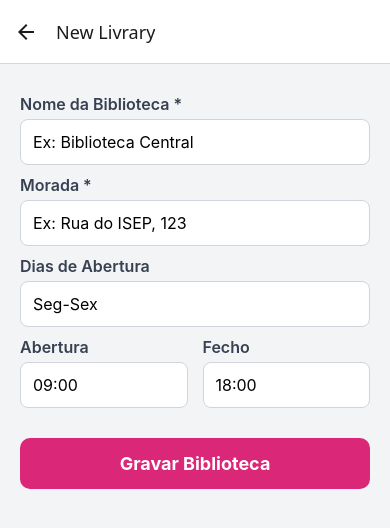
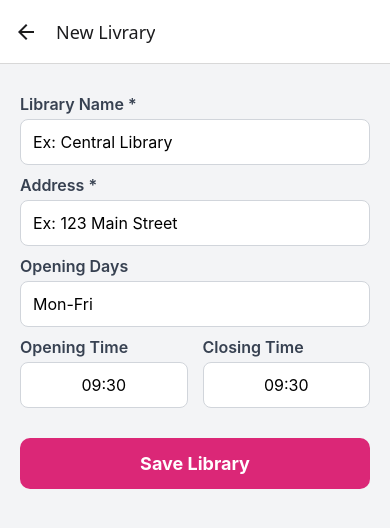
Before and after one commit to henry69420/DSSMV_ProjectReact_1200968_1221392, a React Native app: screen /CreateLibrary in a window 390 px wide. Shown: the top 528 px of the page. Built offline with nearby package versions, Linux system fonts and the light colour scheme.

Commit message:
changed to timepicker when creating library, extend/return books fix and added open/close library notice

```diff
--- a/package.json
+++ b/package.json
@@ -10,6 +10,7 @@
     "test": "jest"
   },
   "dependencies": {
+    "@react-native-community/datetimepicker": "^8.5.1",
     "@react-native/new-app-screen": "0.82.1",
     "@react-navigation/native-stack": "^7.8.6",
     "react": "19.1.1",
--- a/src/screens/BookSearchScreen.js
+++ b/src/screens/BookSearchScreen.js
@@ -84,7 +84,7 @@ const BookSearchScreen = ({ navigation }) => {
             <View style={styles.searchHeader}>
                 <TextInput
                     style={styles.searchInput}
-                    placeholder="Pesquisar livros..."
+                    placeholder="Search books..."
                     placeholderTextColor="#9CA3AF"
                     value={query}
                     onChangeText={handleSearch}
--- a/src/screens/CheckedOutScreen.js
+++ b/src/screens/CheckedOutScreen.js
@@ -44,6 +44,26 @@ export default function CheckedOutBooksScreen() {
     const getDaysUntilDue = (dueDate) => {
         const diffTime = new Date(dueDate) - new Date();
         return Math.ceil(diffTime / (1000 * 60 * 60 * 24));
+    };
+
+    const handleCheckIn = (item) => {
+        const formattedLibraryId = item.libraryId.replace(
+            /^([a-f0-9]{8})([a-f0-9]{4})([a-f0-9]{4})([a-f0-9]{4})([a-f0-9]{12})$/i,
+            '$1-$2-$3-$4-$5'
+        );
+        Alert.alert(
+            "Confirmation",
+            `Do you want to return the book: ${item.book?.title || item.title}?`,
+            [
+                { text: "No", style: "cancel" },
+                {
+                    text: "Yes, Return",
+                    onPress: () => {
+                        LibraryActions.checkInBook(formattedLibraryId, item.book.isbn, userId);
+                    }
+                }
+            ]
+        );
     };
 
     const renderItem = ({ item }) => {
@@ -97,7 +117,7 @@ export default function CheckedOutBooksScreen() {
                     </TouchableOpacity>
                     <TouchableOpacity
                         style={[styles.actionButton, styles.checkInBtn]}
-                        onPress={() => LibraryActions.checkInBook(item.libraryId, item.book.isbn, userId)}
+                        onPress={() => handleCheckIn(item)}
                     >
                         <Text style={styles.actionButtonText}>RETURN</Text>
                     </TouchableOpacity>
--- a/src/screens/CreateLibraryScreen.js
+++ b/src/screens/CreateLibraryScreen.js
@@ -8,49 +8,77 @@ import {
     StyleSheet,
     ScrollView,
     Alert,
-  ActivityIndicator
+    ActivityIndicator,
+    Platform
 } from 'react-native';
+import DateTimePicker from '@react-native-community/datetimepicker';
 import { LibraryActions } from '../actions/LibraryActions';
 
 const CreateLibraryScreen = ({ navigation }) => {
-  // Estado do formulário
+    // Form state
     const [name, setName] = useState('');
     const [address, setAddress] = useState('');
-  const [openDays, setOpenDays] = useState('Seg-Sex');
-  const [openTime, setOpenTime] = useState('09:00');
-  const [closeTime, setCloseTime] = useState('18:00');
+    const [openDays, setOpenDays] = useState('Mon-Fri');
+
+    // State for time pickers
+    const [openTime, setOpenTime] = useState(new Date());
+    const [closeTime, setCloseTime] = useState(new Date());
+
+    // State to control picker visibility
+    const [showOpenTimePicker, setShowOpenTimePicker] = useState(false);
+    const [showCloseTimePicker, setShowCloseTimePicker] = useState(false);
 
     const [isSubmitting, setIsSubmitting] = useState(false);
 
+    // Function to format time as string "HH:MM"
+    const formatTime = (date) => {
+        return date.toTimeString().slice(0, 5); // Returns "HH:MM"
+    };
+
+    // Handlers for time pickers
+    const handleOpenTimeChange = (event, selectedTime) => {
+        setShowOpenTimePicker(Platform.OS === 'ios'); // Keeps visible on iOS, closes on Android
+        if (selectedTime) {
+            setOpenTime(selectedTime);
+        }
+    };
+
+    const handleCloseTimeChange = (event, selectedTime) => {
+        setShowCloseTimePicker(Platform.OS === 'ios'); // Keeps visible on iOS, closes on Android
+        if (selectedTime) {
+            setCloseTime(selectedTime);
+        }
+    };
+
     const handleSave = async () => {
-    // Validação simples
+        // Simple validation
         if (!name.trim() || !address.trim()) {
-      Alert.alert("Erro", "Por favor preenche pelo menos o Nome e a Morada.");
+            Alert.alert("Error", "Please fill at least the Name and Address.");
             return;
         }
 
         setIsSubmitting(true);
 
         try {
-      // Objeto DTO para enviar à API
+            // DTO object to send to API
             const newLibrary = {
                 name: name,
                 address: address,
                 openDays: openDays,
-        openTime: openTime,
-        closeTime: closeTime,
-        open: true // Assumimos que abre por defeito
+                openTime: formatTime(openTime), // Format as string
+                closeTime: formatTime(closeTime), // Format as string
+                open: true // Assume it opens by default
             };
 
-      // Chama a Action (que chama a API)
+            // Call the Action (which calls the API)
             await LibraryActions.createLibrary(newLibrary);
 
-      Alert.alert("Sucesso", "Biblioteca criada com sucesso!", [
-        { text: "OK", onPress: () => navigation.goBack() } // Volta para a lista
+            Alert.alert("Success", "Library created successfully!", [
+                { text: "OK", onPress: () => navigation.goBack() } // Go back to list
             ]);
 
         } catch (error) {
-      Alert.alert("Erro", "Não foi possível criar a biblioteca.\n" + error.message);
+            Alert.alert("Error", "Could not create the library.\n" + error.message);
         } finally {
             setIsSubmitting(false);
         }
@@ -58,48 +86,67 @@ const CreateLibraryScreen = ({ navigation }) => {
 
     return (
         <ScrollView style={styles.container}>
-      <Text style={styles.label}>Nome da Biblioteca *</Text>
+            <Text style={styles.label}>Library Name *</Text>
             <TextInput
                 style={styles.input}
                 value={name}
                 onChangeText={setName}
-        placeholder="Ex: Biblioteca Central"
+                placeholder="Ex: Central Library"
             />
 
-      <Text style={styles.label}>Morada *</Text>
+            <Text style={styles.label}>Address *</Text>
             <TextInput
                 style={styles.input}
                 value={address}
                 onChangeText={setAddress}
-        placeholder="Ex: Rua do ISEP, 123"
+                placeholder="Ex: 123 Main Street"
             />
 
-      <Text style={styles.label}>Dias de Abertura</Text>
+            <Text style={styles.label}>Opening Days</Text>
             <TextInput
                 style={styles.input}
                 value={openDays}
                 onChangeText={setOpenDays}
-        placeholder="Ex: Seg-Sex"
+                placeholder="Ex: Mon-Fri"
             />
 
             <View style={styles.row}>
                 <View style={styles.column}>
-          <Text style={styles.label}>Abertura</Text>
-          <TextInput
-            style={styles.input}
+                    <Text style={styles.label}>Opening Time</Text>
+                    <TouchableOpacity
+                        style={styles.timeInput}
+                        onPress={() => setShowOpenTimePicker(true)}
+                    >
+                        <Text style={styles.timeText}>{formatTime(openTime)}</Text>
+                    </TouchableOpacity>
+                    {showOpenTimePicker && (
+                        <DateTimePicker
                             value={openTime}
-            onChangeText={setOpenTime}
-            placeholder="09:00"
+                            mode="time"
+                            display={Platform.OS === 'ios' ? 'spinner' : 'default'}
+                            onChange={handleOpenTimeChange}
+                            is24Hour={true}
                         />
+                    )}
                 </View>
+
                 <View style={styles.column}>
-          <Text style={styles.label}>Fecho</Text>
-          <TextInput
-            style={styles.input}
+                    <Text style={styles.label}>Closing Time</Text>
+                    <TouchableOpacity
+                        style={styles.timeInput}
+                        onPress={() => setShowCloseTimePicker(true)}
+                    >
+                        <Text style={styles.timeText}>{formatTime(closeTime)}</Text>
+                    </TouchableOpacity>
+                    {showCloseTimePicker && (
+                        <DateTimePicker
                             value={closeTime}
-            onChangeText={setCloseTime}
-            placeholder="18:00"
+                            mode="time"
+                            display={Platform.OS === 'ios' ? 'spinner' : 'default'}
+                            onChange={handleCloseTimeChange}
+                            is24Hour={true}
                         />
+                    )}
                 </View>
             </View>
 
@@ -111,7 +158,7 @@ const CreateLibraryScreen = ({ navigation }) => {
                 {isSubmitting ? (
                     <ActivityIndicator color="#FFF" />
                 ) : (
-          <Text style={styles.buttonText}>Gravar Biblioteca</Text>
+                    <Text style={styles.buttonText}>Save Library</Text>
                 )}
             </TouchableOpacity>
         </ScrollView>
@@ -124,6 +171,19 @@ const styles = StyleSheet.create({
     input: { backgroundColor: 'white', padding: 12, borderRadius: 8, borderWidth: 1, borderColor: '#D1D5DB', fontSize: 16, color: '#000' },
     row: { flexDirection: 'row', justifyContent: 'space-between', gap: 15 },
     column: { flex: 1 },
+    timeInput: {
+        backgroundColor: 'white',
+        padding: 12,
+        borderRadius: 8,
+        borderWidth: 1,
+        borderColor: '#D1D5DB',
+        justifyContent: 'center',
+    },
+    timeText: {
+        fontSize: 16,
+        color: '#000',
+        textAlign: 'center',
+    },
     button: { backgroundColor: '#DB2777', padding: 15, borderRadius: 10, alignItems: 'center', marginTop: 30, marginBottom: 50 },
     buttonDisabled: { backgroundColor: '#F9A8D4' },
     buttonText: { color: 'white', fontSize: 18, fontWeight: 'bold' }
--- a/src/stores/CheckoutStore.js
+++ b/src/stores/CheckoutStore.js
@@ -42,6 +42,9 @@ class CheckoutStore {
                 this._checkouts = [];
                 this.emitChange();
                 break;
+            case ActionTypes.EXTEND_CHECKOUT_SUCCESS:
+                this.emitChange();
+                break;
             default:
                 return;
         }
```
Also changed, not shown: src/screens/LibraryListScreen.js (+35 -3 lines), 1 other file (tests, documents, lock files or other folders). Lines whose indentation alone changed are shown as unchanged.
